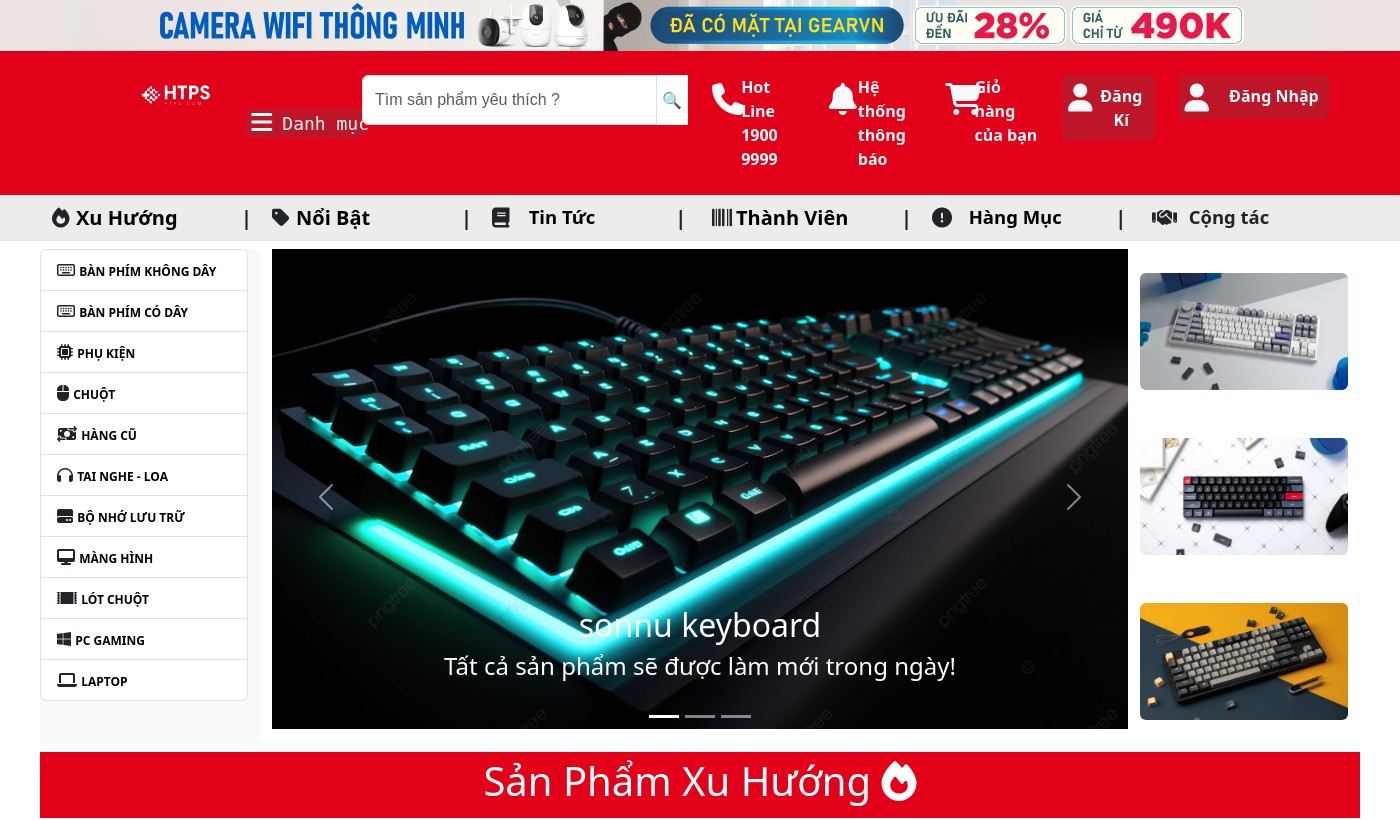
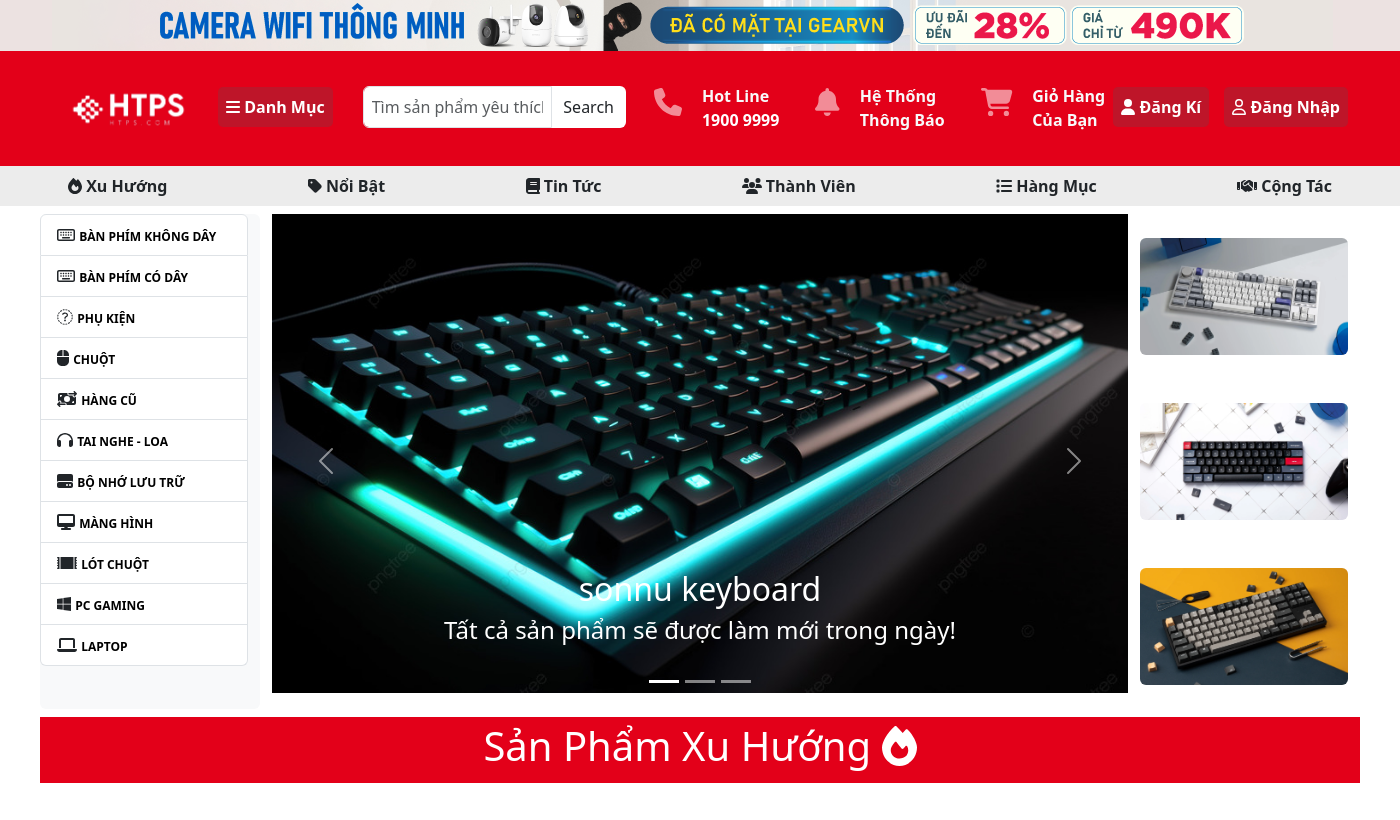
Before and after one commit to ThanhSon0210/DOAN1, a PHP site: page / in a window 1400 px wide. Shown: the top 820 px of the page. Run offline with PHP 8.4, Linux system fonts and the light colour scheme; data that the repository does not hold is empty; some libraries are stand-ins or nearby versions.

Commit message:
header và tích hợp chat bot

```diff
--- a/view/footer.php
+++ b/view/footer.php
@@ -15,10 +15,6 @@
     grid-template-columns: auto auto auto auto auto;
     gap: 20px;
     height: auto;
-
-    }
-
-    .foter1 {
 
     }
 
--- a/view/header.php
+++ b/view/header.php
@@ -18,191 +18,201 @@
                       </div>
                     </div>';
   }else{
-    $html_account ='<div  class="col-2">
-                        <button class="danhmuc" style="background-color: #BE1529; border: none; border-radius: 5px;">
-                        <div class="row text-light">
-                            <div class="col-3 fs-3"><i class="fa-solid fa-user"></i></div>
-                            <div class="col-9 fw-bold py-2"><a style="text-decoration: none; color:white;" href="index.php?page=dangky">Đăng Kí</a></div>
-                        </div>
-                        </button>
-                    </div>
-                    <div  class="col-3">
-                        <button class="danhmuc" style="background-color: #BE1529; border: none; border-radius: 5px;">
-                        <div class="row text-light">
-                            <div class="col-3 fs-3"><i class="fa-solid fa-user"></i></div>
-                            <div class="col-9 fw-bold py-2"><a style="text-decoration: none; color:white;" href="index.php?page=dangnhap">Đăng Nhập</a></div>
-                        </div>
-                        </button>
-                    </div>';
+    $html_account ='
+                     <li class="nav-item py-2">
+                        <a class="nav-link py-2" style="white-space:nowrap;background-color: #BE1529;border-radius: 5px;color: white;font-weight: bold;margin-top:3px;margin-right:15px;" href="" style="margin-left:10px;margin-right:10px;"><i class="fa-solid fa-user"></i> Đăng Kí</a>
+                     </li>
+
+                    <li class="nav-item py-2">
+                        <a class="nav-link py-2" style="white-space:nowrap;background-color: #BE1529;border-radius: 5px;color: white;font-weight: bold;margin-top:3px;" href=""><i class="fa-regular fa-user"></i> Đăng Nhập</a>
+                    </li>';
   }
 ?>
 
 <!DOCTYPE html>
 <html lang="en">
+
 <head>
-    <meta charset="UTF-8">
-    <meta name="viewport" content="width=device-width, initial-scale=1.0">
-    <title>Lập Trình Cùng HTPS - Chuyên Đồ Công Nghệ</title>
+    <title>Lập Trình Cùng HTPS</title>
+    <meta charset="utf-8">
+    <meta name="viewport" content="width=device-width, initial-scale=1">
+
+    <!-- Thư viện font awesome -->
+    <link rel="stylesheet" href="https://cdnjs.cloudflare.com/ajax/libs/font-awesome/6.4.2/css/all.min.css" integrity="sha512-z3gLpd7yknf1YoNbCzqRKc4qyor8gaKU1qmn+CShxbuBusANI9QpRohGBreCFkKxLhei6S9CQXFEbbKuqLg0DA==" crossorigin="anonymous" referrerpolicy="no-referrer" />
+    <script src="https://cdnjs.cloudflare.com/ajax/libs/font-awesome/6.4.2/js/all.min.js" integrity="sha512-uKQ39gEGiyUJl4AI6L+ekBdGKpGw4xJ55+xyJG7YFlJokPNYegn9KwQ3P8A7aFQAUtUsAQHep+d/lrGqrbPIDQ==" crossorigin="anonymous" referrerpolicy="no-referrer"></script>
+    <!--  End Thư viện font awesome -->
+
+    <!-- thư viện bootstraps -->
     <link rel="stylesheet" href="bootstrap-5.3.2-dist/css/bootstrap.min.css">
-    <link rel="stylesheet" href="https://cdnjs.cloudflare.com/ajax/libs/font-awesome/6.3.0/css/all.min.css">
-    <link href="https://cdn.jsdelivr.net/npm/bootstrap@5.3.2/dist/css/bootstrap.min.css" rel="stylesheet">
     <script src="https://cdn.jsdelivr.net/npm/bootstrap@5.3.2/dist/js/bootstrap.bundle.min.js"></script>
+    <!-- end thư viện bootstraps -->
+
+    <!-- tích hợp chat bot vào website -->
+    <script src="https://www.gstatic.com/dialogflow-console/fast/messenger/bootstrap.js?v=1"></script>
+    <df-messenger intent="WELCOME" chat-title="HTPS" agent-id="1dafc989-ea18-4002-84af-d09a81e72a00" language-code="vi"></df-messenger>
+    <!-- end tích hợp chat bot vào website -->
+
     <link rel="icon" href="logo-shortcut.png" type="image/x-icon">
 </head>
 <style>
-  .top-header
-  {
+    .top-header {
         width: 100%;
         height: 100%;
         background-color: #ECE2E1;
     }
-  .form-control
-  {
-      height: 50px;
-      font-family: Arial, Helvetica, sans-serif;
+
+    @media (max-width: 995px) {
+        .input-group .form-control , .search {
+          display: none;
         }
-  .col-8
-  {
-      font-size: 18.5px;
     }
+    @media (max-width: 570px) {
+        .input-group .form-control , .search {
+          display: block;
+        }
+    }
+    @media (max-width:1200px) {
+        .text-light{
+            display: none;
+        }
+    }
+    @media (max-width:570px) {
+    .text-light{
+        display: block;
+    }
+}
+    @media (max-width:995px) {
+    .icon{
+        display: none;
+    }
+}
+</style>
 
-</style>
 <body data-bs-spy="scroll" data-bs-target=".navbar" data-bs-offset="50">
     <!-- top1 baner header -->
     <nav class="top-header">
-        <div class="container">
+        <div class="container mx-auto">
             <a href="#"> <img src="images/banner_header.webp" alt="hình ảnh top 1 banner"></a>
         </div>
     </nav>
     <!-- end top1 baner header -->
 
+    <!-- top2 baner header -->
+    <nav class="navbar navbar-expand-sm navbar-dark justify-content-between" style="background-color: #E30019;">
+        <div class="container">
 
-    <!-- kết nối header top 2 và top 3 lại tạo thành fixed -->
-    <nav class="header23">
-          <!-- top2 baner header -->
-            <nav class="navbar-expand-sm" style="background-color: #E30019;">
-              <div class="container-fluid">
-            <div class="row py-3">
-            <div class="col-1"></div>
              <!-- logo -->
-                <div class="col-1">
-                    <a class="logo" href="index.php?page=home"><img src="images/logo-htps-komau.png" class="img-fluid" width="250px" alt=""></a>
-                </div>
-                <!-- end logo -->
+            <a class="navbar-brand" href="index.php"><img src="images/logo-htps-komau.png" class="img" width="150px" alt=""></a>
+             <!--end logo -->
+
+             <!-- resposive nhỏ thu về  -->
+            <button class="navbar-toggler" type="button" data-bs-toggle="collapse" data-bs-target="#mynavbar">
+                <span class="navbar-toggler-icon"></span>
+            </button>
+            <!-- end responsive nhỏ thu về  -->
+
+            <div class="collapse navbar-collapse" id="mynavbar">
+                <ul class="navbar-nav me-auto">
 
                  <!-- header danh muc -->
-                <div class="col-md-1 py-2" style="display: flex; align-items: center;height: 100x;">
-                   <button class="danhmuc" style="background-color: #BE1529; border: none; border-radius: 5px; min-width: 120px;">
-                    <div class="row text-light" style="min-width: 100px;">
-                        <a href="index.php?page=sanpham" style="min-width: 100px;text-decoration: none;">
-                            <div class="col-sm-2 fs-4" style="color: white;font-family: monospace; display: flex; gap: 10px; min-width: 130px;">
-                                <i class="fa-solid fa-bars"></i>
-                                <span style="color: white;font-family: monospace; font-size: 18px;">Danh mục</span>
-                            </div>
-                        </a>
-                    </div>
-                   </button>
-                </div>
-                 <!-- end haeder danh muc -->
+                    <li class="nav-item py-2" style="margin-right:20px">
+                        <a href="index.php?page=sanpham" class="nav-link py-2" style="white-space:nowrap;background-color: #BE1529;border-radius: 5px;color: white;font-weight: bold;margin-top:3px;" href="javascript:void(0)"> <i class="fa-solid fa-bars"></i> Danh Mục</a>
+                    </li>
+                <!-- end header danh muc -->
+
 
                  <!-- Header search  -->
-                <div class="col-md-3 py-2">
-                    <form action="index.php?page=sanpham" method="post" class="d-flex">
+                    <li class="nav-item py-2" style="margin-left:10px;margin-top:2px;">
+                        <form action="index.php?page=sanpham" method="post" class="d-flex" >
                             <div class="input-group">
-                            <input type="text" name="key" placeholder="Tìm sản phẩm yêu thích ?" class="form-control" aria-label="Recipient's username" aria-describedby="basic-addon2">
-                            <input style="background-color: white; border: none;font-weight: bold; " type="submit" name="timkiem" value="🔍">
-                          </div>
+                                <input size="max" type="text" name="key" placeholder="Tìm sản phẩm yêu thích ?" class="form-control p-2" aria-label="Recipient's username" aria-describedby="basic-addon2">
+                                <input type="submit" class="search input-group-text bg-white border-0 " id="basic-addon2" value="Search">
                         </form>
-                </div>
-                <!-- End header search -->
+                    </li>
+                <!-- end Header search  -->
 
                 <!-- nav header text -->
-                <div class="col-md-6 py-2">
-                    <div class="row">
-                        <div class="col-2">
-                            <div class="row">
-                                <div class="col-3 fs-2 text-light "><i class="fa-solid fa-phone"></i></i></div>
-                                <div class="col-9 text-light fw-bold"><a class="nav-link" href="#">Hot Line
-                                    <br><span style="color: white;">1900 9999</span>
-                                </a></div>
-                            </div>
-                        </div>
-                        <div class="col-2">
-                            <div class="row">
-                                <div class="col-3 fs-2 text-light"><i class="fa-solid fa-bell"></i></div>
-                                <div class="col-9 text-light fw-bold"><a class="nav-link" href="#">Hệ thống <br> thông báo</a></div>
-                            </div>
-                        </div>
-                        <div class="col-2">
-                            <div class="row">
-                                <div class="col-3 fs-2 text-light"><i class="fa fa-shopping-cart"></i></div>
-                                <div class="col-9 text-light fw-bold"><a class="nav-link" href="index.php?page=viewcart">Giỏ hàng <br> của bạn </a></div>
-                            </div>
-                        </div>
-                        <!-- show lien he -->
-                        <?=$html_account?>
-                    </div>
-                </div>
-                <!--end nav header text -->
+                    <li class="nav-item">
+                        <a class="nav-link" href="javascript:void(0)">
+                            <li class="icon"><i class="fa-solid fa-phone fa-shake fs-3 p-1"></i></li>
+                            <li>
+                                <div class="text-light fw-bold" style="white-space: nowrap;">Hot Line <br><span style="color: white;">1900 9999</span></div>
+                            </li>
+                         </a>
+                    </li>
+
+                    <li class="nav-item">
+                        <a class="nav-link" href="javascript:void(0)">
+                            <li class="icon"><i class="fa-solid fa-bell fs-3 p-1"></i></li>
+                            <li>
+                                <div class="text-light fw-bold" style="white-space: nowrap;">Hệ Thống <br>Thông Báo</div>
+                            </li>
+                        </a>
+                    </li>
+
+                    <li class="nav-item">
+                        <a href="index.php?page=viewcart" class="nav-link">
+                            <li class="icon"><i class="fa fa-shopping-cart fs-3 p-1"></i></li>
+                            <li>
+                                <div class="text-light fw-bold" style="white-space: nowrap;">Giỏ Hàng <br> Của Bạn</div>
+                            </li>
+                        </a>
+                    </li>
+                <!-- end nav header text -->
+
+                <!-- đăng kí và đăng nhập  -->
+                    <li class="nav-item py-2">
+                        <a class="nav-link py-2" style="white-space:nowrap;background-color: #BE1529;border-radius: 5px;color: white;font-weight: bold;margin-top:3px;margin-right:15px;" href="index.php?page=dangky" style="margin-left:10px;margin-right:10px;"><i class="fa-solid fa-user"></i> Đăng Kí</a>
+                    </li>
+                    <li class="nav-item py-2">
+                        <a class="nav-link py-2" style="white-space:nowrap;background-color: #BE1529;border-radius: 5px;color: white;font-weight: bold;margin-top:3px;" href="index.php?page=dangnhap"><i class="fa-regular fa-user"></i> Đăng Nhập</a>
+                    </li>
+                <!-- end đăng kí và đăng nhập  -->
+                </ul>
             </div>
         </div>
     </nav>
-    <!-- end top 2 banner header -->
+    <!-- end top 2 banner  -->
 
-    <!-- top 3 banner header -->
-    <nav class="navbar-expand-sm" style="background-color: #ECECEC;" >
+    <!-- top 3 banner -->
+   <div class="navbar-expand-sm" style="background-color: #ECECEC; width: 100%;">
         <div class="container">
-        <div class="row fw-bold fs-5 py-2 ">
-
-            <div class="col-md-2">
-
-            <div class="row">
-                    <div class="col-md-1"><i class="fa-solid fa-fire"></i></div>
-                    <div class="col-md-9"><a href="#section1" class="text-decoration-none" style="color: black;">Xu Hướng</a></div>
-                    <div class="col-md-1">|</div>
+                <ul class="nav justify-content-between text-dark">
+                    <li class="nav-item">
+                        <a class="nav-link text-dark fw-bold" href="#section1">
+                            <i class="fa-solid fa-fire"></i> Xu Hướng
+                        </a>
+                    </li>
+                    <li class="nav-item">
+                        <a class="nav-link  text-dark fw-bold" href="#section2">
+                            <i class="fa-solid fa-tag"></i> Nổi Bật
+                        </a>
+                    </li>
+                    <li class="nav-item">
+                        <a class="nav-link  text-dark fw-bold" href="#section3">
+                            <i class="fa-solid fa-book"></i> Tin Tức
+                        </a>
+                    </li>
+                    <li class="nav-item">
+                        <a class="nav-link  text-dark fw-bold" href="#section4">
+                            <i class="fa-solid fa-users"></i> Thành Viên
+                        </a>
+                    </li>
+                    <li class="nav-item">
+                        <a class="nav-link text-dark fw-bold" href="#section5">
+                             <i class="fa-solid fa-list "></i> Hàng Mục
+                        </a>
+                    </li>
+                    <li class="nav-item">
+                        <a class="nav-link  text-dark fw-bold" href="#section6">
+                            <i class="fa-solid fa-handshake"></i> Cộng Tác
+                        </a>
+                    </li>
+                </ul>
         </div>
    </div>
-            <div class="col-md-2">
-                <div class="row">
-                    <div class="col-1"><i class="fa-solid fa-tag"></i></div>
-                    <div class="col-9"> <a href="#section2" class="text-decoration-none" style="color: black;">Nổi Bật</a></div>
-                    <div class="col-1">|</div>
-                </div>
-            </div>
-            <div class="col-2">
-                <div class="row">
-                    <div class="col-2"><i class="fa-solid fa-book"></i></div>
-                    <div class="col-8"> <a href="#section3" class="text-decoration-none" style="color: black;">Tin Tức</a></div>
-                    <div class="col-1">|</div>
-                </div>
-            </div>
-            <div class="col-2">
-                <div class="row">
-                    <div class="col-1"><i class="fa-solid fa-barcode"></i></div>
-                    <div class="col-9"><a href="#section4" class="text-decoration-none" style="color: black;">Thành Viên</a></div>
-                    <div class="col-1">|</div>
-                </div>
-            </div>
-            <div class="col-2">
-                <div class="row">
-                    <div class="col-2"><i class="fa-solid fa-circle-exclamation"></i></div>
-                    <div class="col-8"><a href="#section5" class="text-decoration-none" style="color: black;">Hàng Mục</a></div>
-                    <div class="col-1">|</div>
-                </div>
-            </div>
-            <div class="col-2">
-                <div class="row">
-                    <div class="col-2"><i class="fa-solid fa-handshake"></i></div>
-                    <div class="col-8">Cộng tác</div>
-                </div>
-            </div>
-        </div>
-       </div>
-    </nav>
-     <!-- end top 3 banner header -->
-    </nav>
-    <!-- end kết nối header top 2 và top 3 lại tạo thành fixed -->
-
-
+    <!-- end top 3 banner  -->
 
 </body>
+
+</html>
```
Lines whose indentation alone changed are shown as unchanged.
